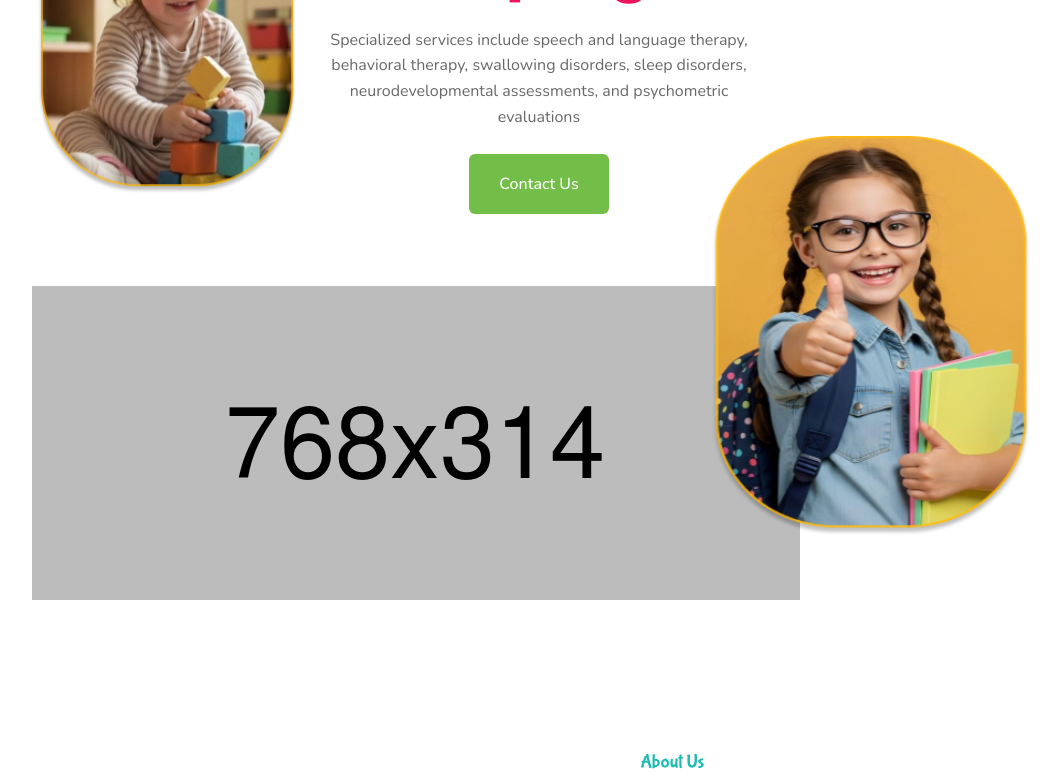
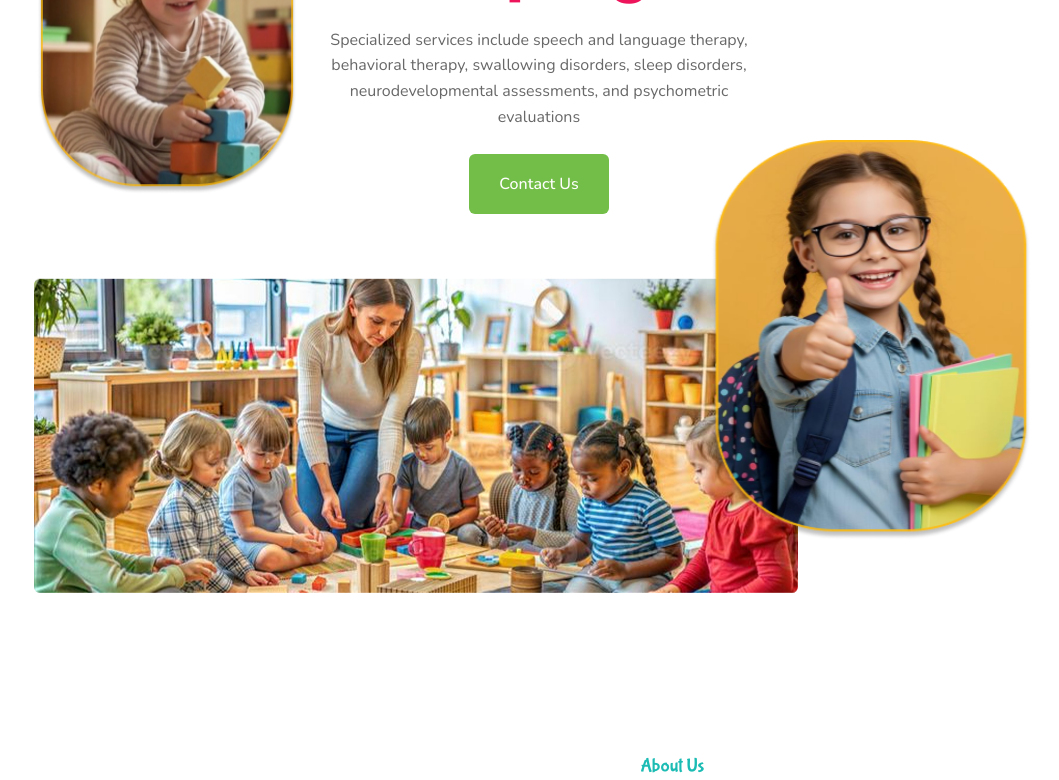
Before and after one commit to quantum-logic-llc/thalirmanam, a Next.js app: page / in a window 1280 px wide. Shown: the part 382-1162 px from the top of the page, without its empty margins (101-1160 px from the left). Built offline with nearby package versions, Linux system fonts and the light colour scheme.

Commit message:
home page finished

```diff
--- a/src/components/sections/heros/heroOne.jsx
+++ b/src/components/sections/heros/heroOne.jsx
@@ -1,7 +1,7 @@
 import React from 'react'
 import { Button } from '@/components/ui/button'
 import boy_img_1 from "@/assets/images/banner/boy_img_1.png"
-import painting from "@/assets/images/banner/painting.png"
+import image4 from "@/assets/images/banner/image 4.png"
 import left_circle_2 from "@/assets/images/banner/left_circle_2.png"
 import right_circle1 from "@/assets/images/banner/right-circle1..png"
 
@@ -40,7 +40,7 @@ const HeroOne = () => {
 
 
         <div className="lg:pt-[72px] bg-transparent">
-          <img src={painting.src || painting} alt="painting" className="bg-transparent" />
+          <img src={image4.src || image4} alt="banner-img-1" className="bg-transparent animate-up-down  border-2 border-white/20 rounded-lg" />
         </div>
 
 
```
Also changed, not shown: src/assets/images/banner/image 4.png (added).
